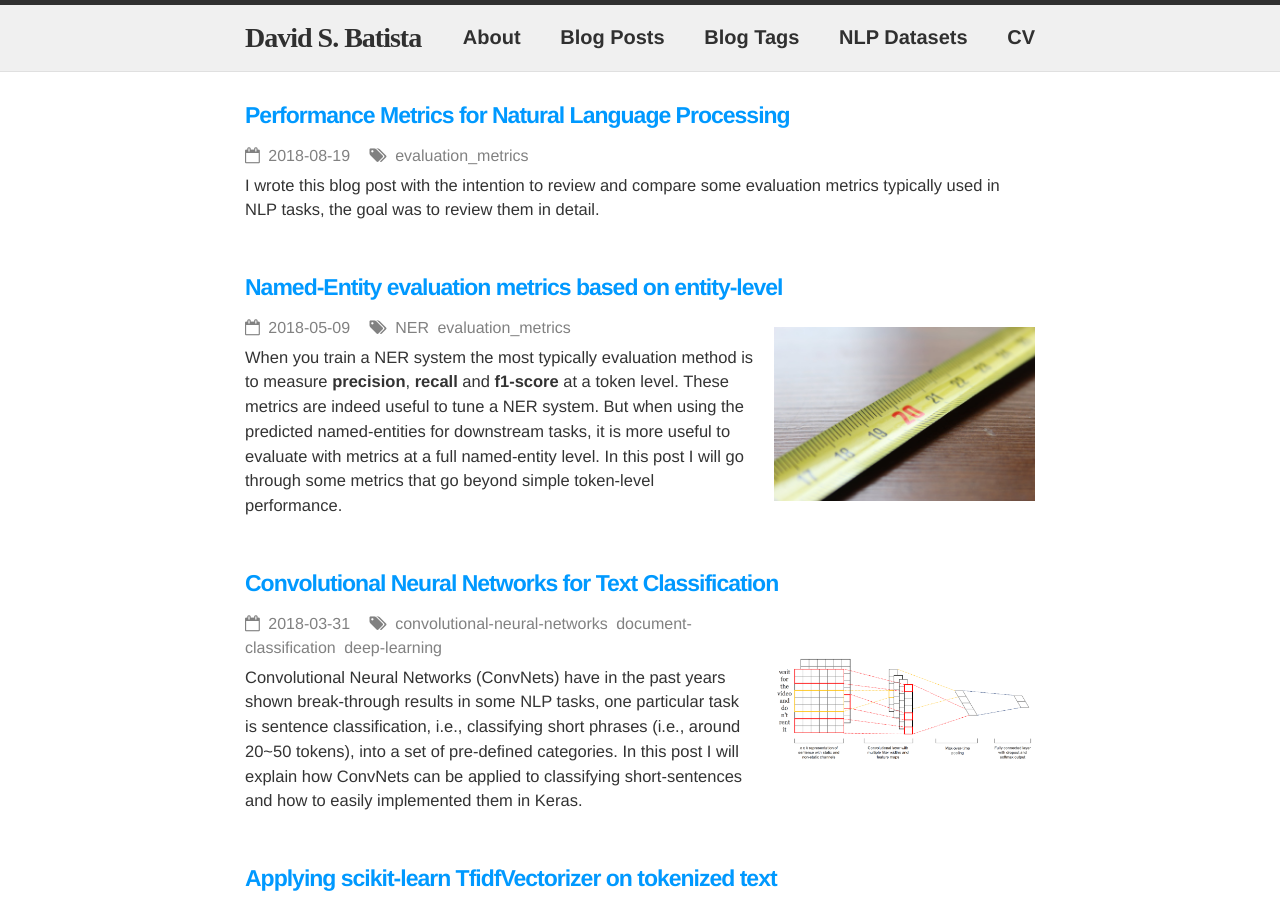
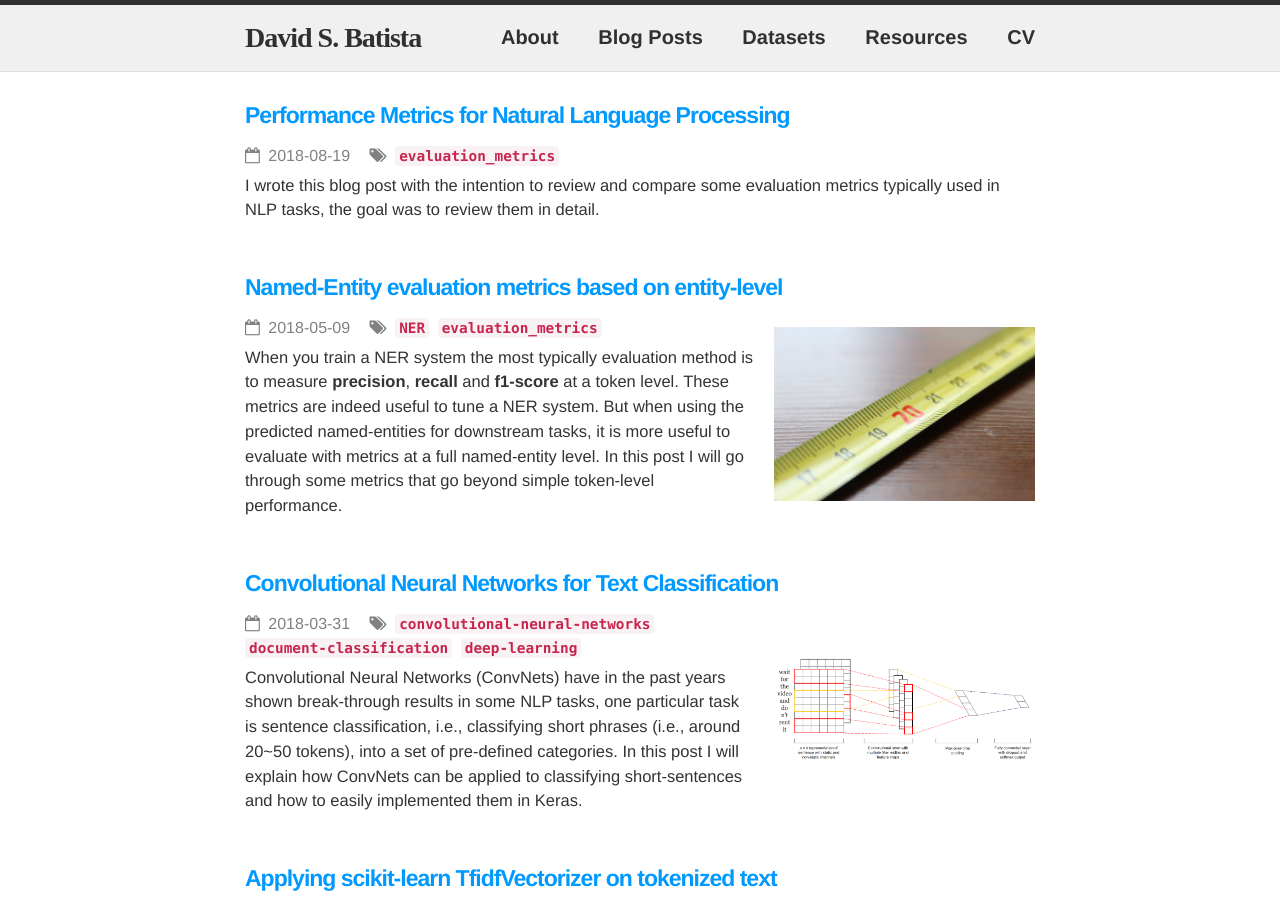
Before and after one commit to davidsbatista/davidsbatista.net, a Jekyll site: the page built from blog_archive.md, in a window 1280 px wide and 900 px high. Built offline with Jekyll 4.4.1, drawn with Linux system fonts in a browser that asks for light colours; nearby versions of some CDN libraries; some web fonts are replaced.

Commit message:
removed tags menu

```diff
--- a/_layouts/post.html
+++ b/_layouts/post.html
@@ -14,7 +14,7 @@ layout: default_post
       <div class="post-tags">
         <i class="fa fa-tags"></i>
         {% for tag in page.tags %}
-          <span> {{tag}}</span>
+          <span><a href="/tag/{{ tag }}"><code class="highligher"><nobr>{{ tag }}</nobr></code></a></span>
         {% endfor %}
       </div>
     </div>
--- a/blog_archive.md
+++ b/blog_archive.md
@@ -19,7 +19,8 @@ permalink: /archive/
           <div class="post-tags">
             <i class="fa fa-tags"></i>
             {% for tag in post.tags %}
-              <span>{{tag}}</span>
+              <!--<span>{{tag}}</span>-->
+              <span><a href="/tag/{{ tag }}"><code class="highligher"><nobr>{{ tag }}</nobr></code></a></span>
             {% endfor %}
           </div>
         </div>
--- a/datasets.md
+++ b/nlp_datasets.md
@@ -1,6 +1,6 @@
 ---
 layout: page
-title: NLP Datasets
+title: Datasets
 ---
 
 This page contain links to list for public datasets used in different NLP tasks, I try to keep the lists updated as I found new and interesting datasets.
```
Also changed, not shown: nlp_resources.md (added, +6 -0 lines), _tags.md (renamed from tags.md).
